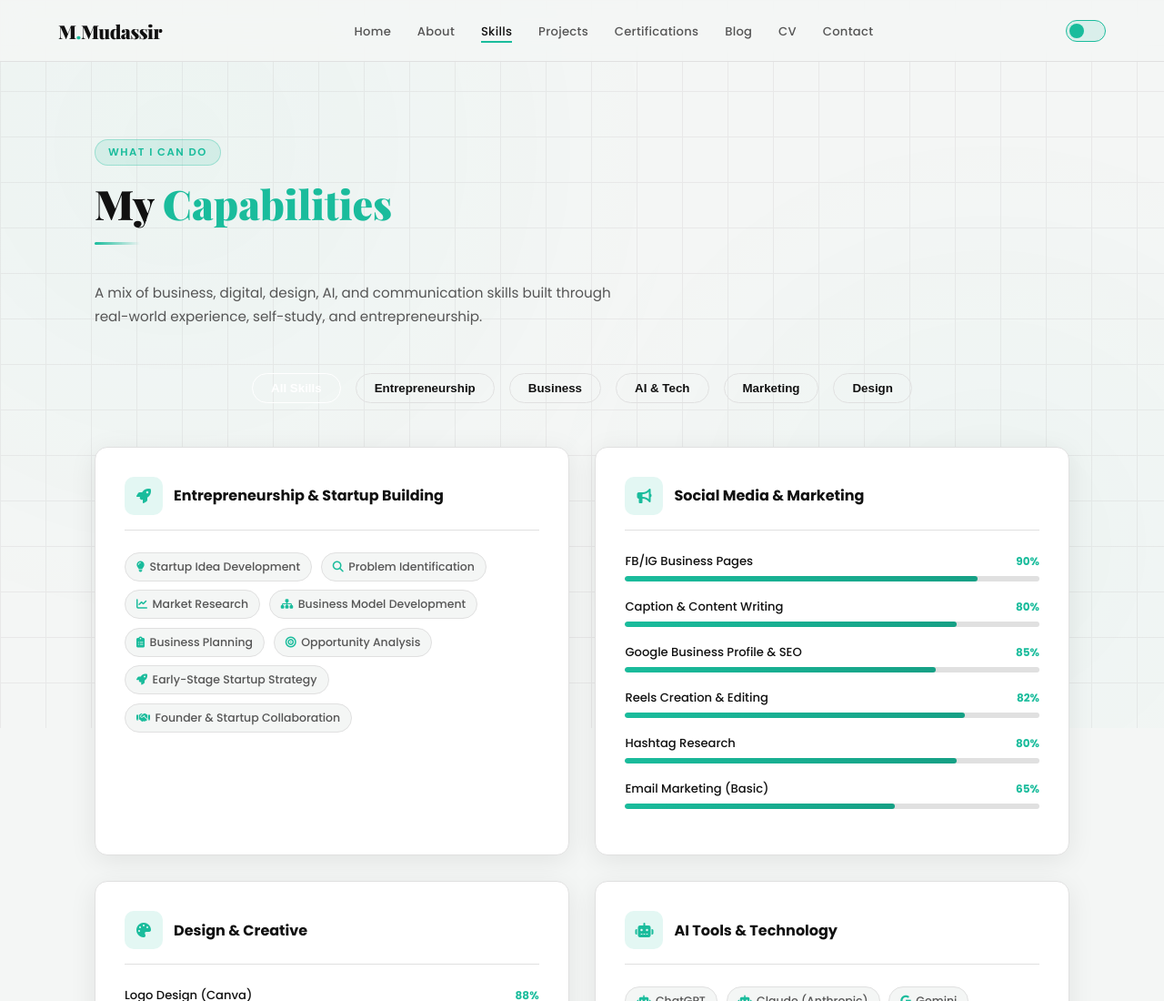
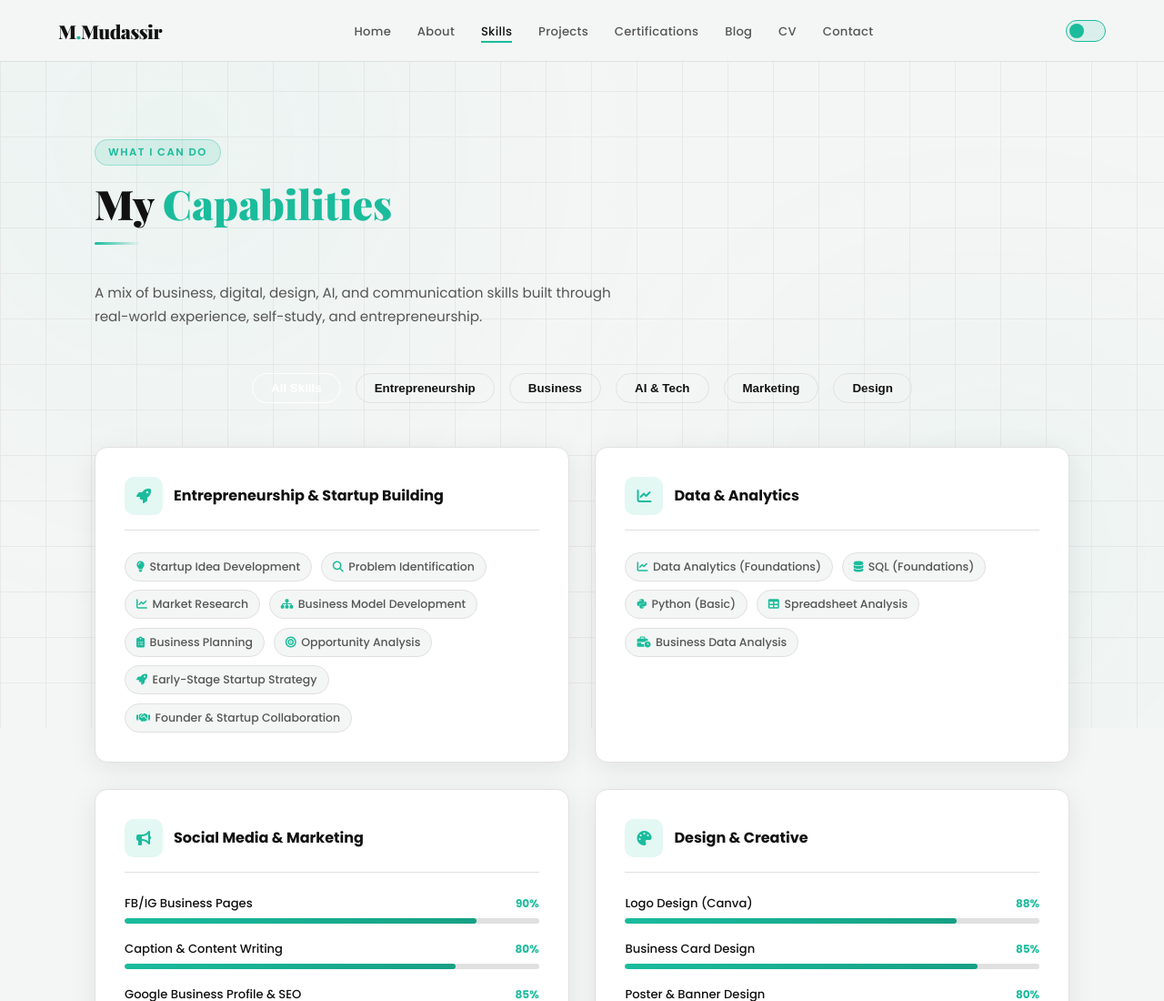
Before and after one commit to Mudassirshah5/portfolio, a plain HTML site: page skills.html in a window 1280 px wide. Shown: the top 1100 px of the page at 91% size. Drawn offline with nearby package versions, Linux system fonts and the light colour scheme.

Commit message:
Add Data & Analytics skills section to skills.html

```diff
--- a/skills.html
+++ b/skills.html
@@ -77,6 +77,21 @@
     <span class="skill-pill"><i class="fas fa-bullseye"></i> Opportunity Analysis</span>
     <span class="skill-pill"><i class="fas fa-rocket"></i> Early-Stage Startup Strategy</span>
     <span class="skill-pill"><i class="fas fa-handshake"></i> Founder &amp; Startup Collaboration</span>
+  </div>
+</div>
+
+      <div class="card skill-cat-card fade-up filter-item" data-category="all tech business">
+  <div class="skill-cat-header">
+    <div class="skill-cat-icon"><i class="fas fa-chart-line"></i></div>
+    <div class="skill-cat-title">Data &amp; Analytics</div>
+  </div>
+
+  <div class="skill-tags">
+    <span class="skill-pill"><i class="fas fa-chart-line"></i> Data Analytics (Foundations)</span>
+    <span class="skill-pill"><i class="fas fa-database"></i> SQL (Foundations)</span>
+    <span class="skill-pill"><i class="fab fa-python"></i> Python (Basic)</span>
+    <span class="skill-pill"><i class="fas fa-table"></i> Spreadsheet Analysis</span>
+    <span class="skill-pill"><i class="fas fa-business-time"></i> Business Data Analysis</span>
   </div>
 </div>
 
```
